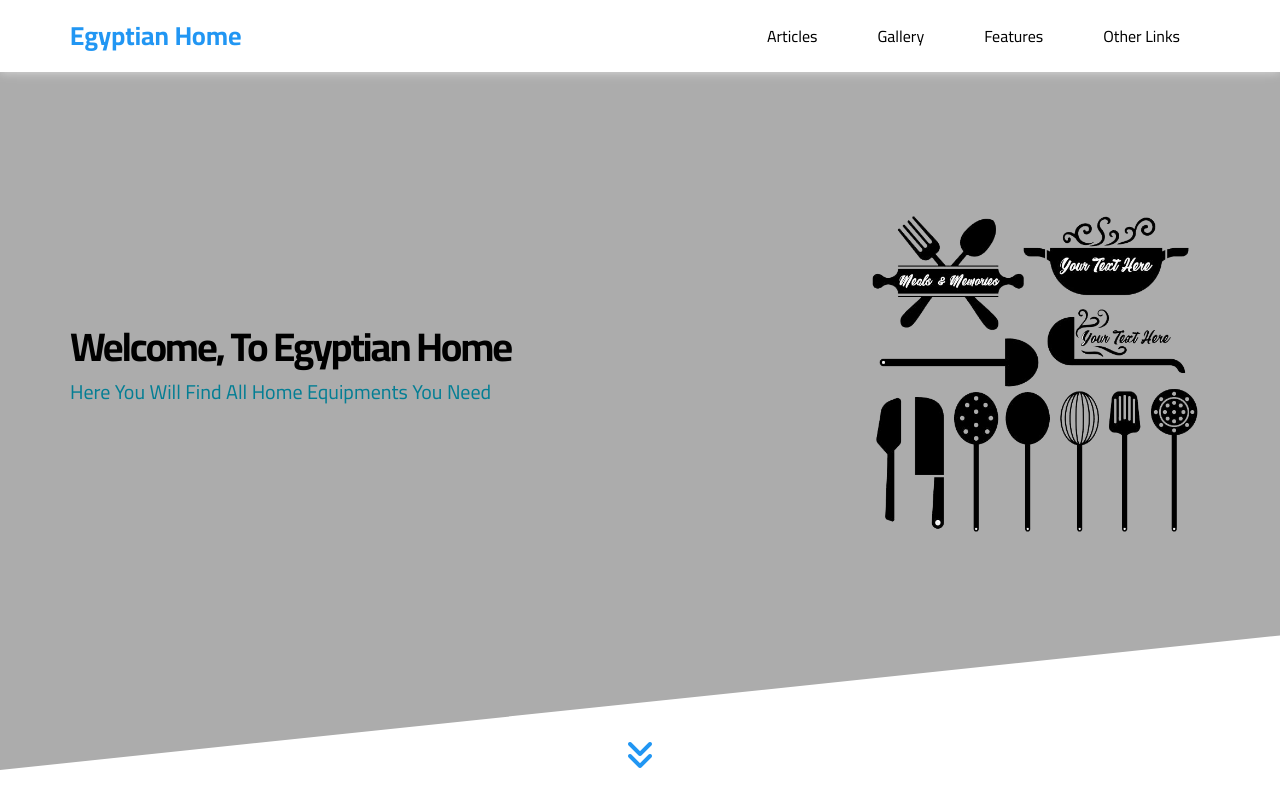
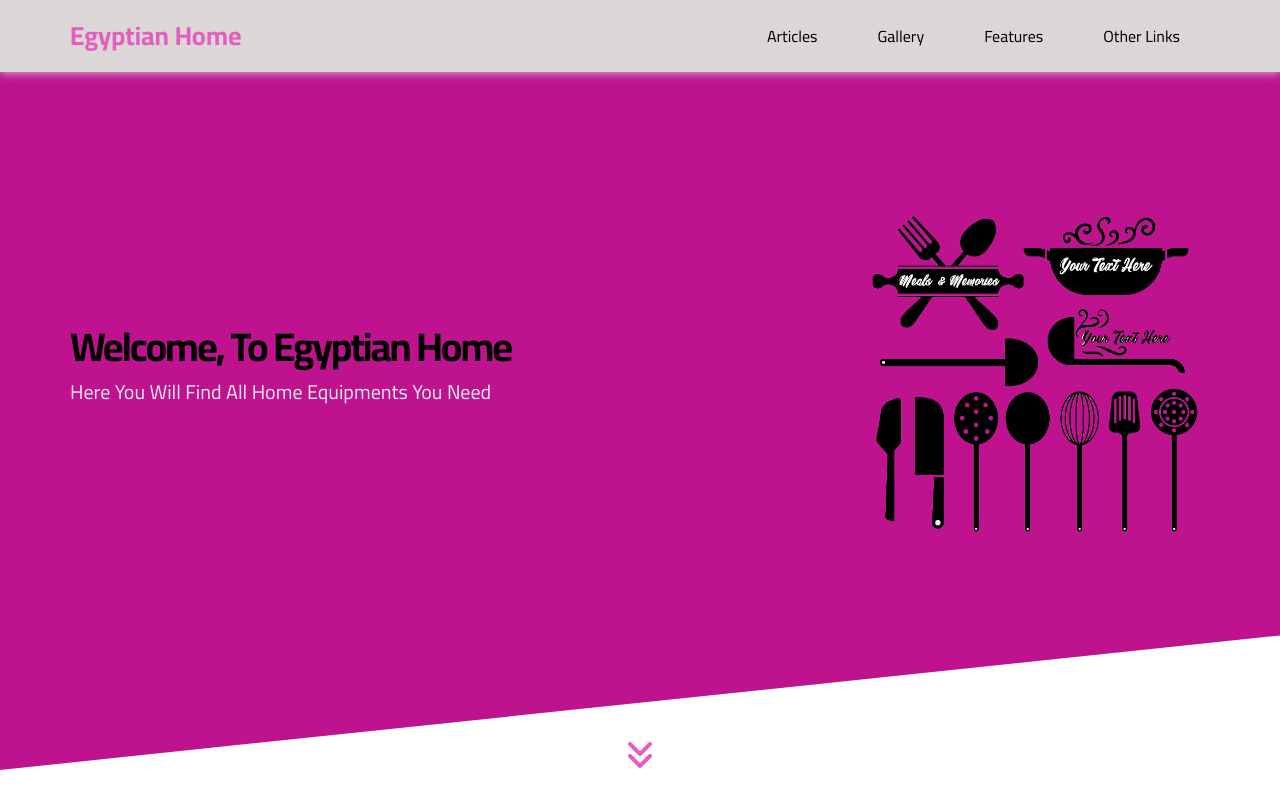
Before and after one commit to MostafaZayed72/Template_three, a plain HTML site: page index.html in a window 1280 px wide. Shown: the top 800 px of the page. Drawn offline with Linux system fonts and the light colour scheme.

Commit message:
Add files via upload

```diff
--- a/Css/abkreno.css
+++ b/Css/abkreno.css
@@ -1,10 +1,10 @@
 /* Start Global Rules */
 :root{
-    --main-color:#2196f3;
+    --main-color:#E55DBF;
     --alternative-color: #1787e0;
     --section-padding : 100px;
     --main-transition-duration: 1s;
-    --abkar-color:rgb(3, 126, 148);
+    --abkar-color:rgb(226, 231, 233);
 }
 * {
     -webkit-box-sizing: border-box;
@@ -97,7 +97,7 @@ a{
 /* End Global Rules */
 /* Start Header */
 .header{
-background-color: white;
+background-color: rgb(219, 215, 215);
 -webkit-box-shadow: 0 0 10px #ddd;
 -moz-box-shadow: 0 0 10px #ddd;
 box-shadow: 0 0 10px #ddd;
@@ -220,7 +220,7 @@ left: 0;
 top: 0;
 width: 0;
 height: 100%;
-background-color: #fafafa;
+background-color: #ffffff;
 z-index: -1;
 transition: var(--main-transition-duration);
 }
@@ -252,7 +252,7 @@ left: 0;
 top: -30px;
 width: 100%;
 height: 100%;
-background-color: #acacac;
+background-color: #be128e;
 z-index: -1;
 transform: skewY(-6deg);
 transform-origin: top left;
```
